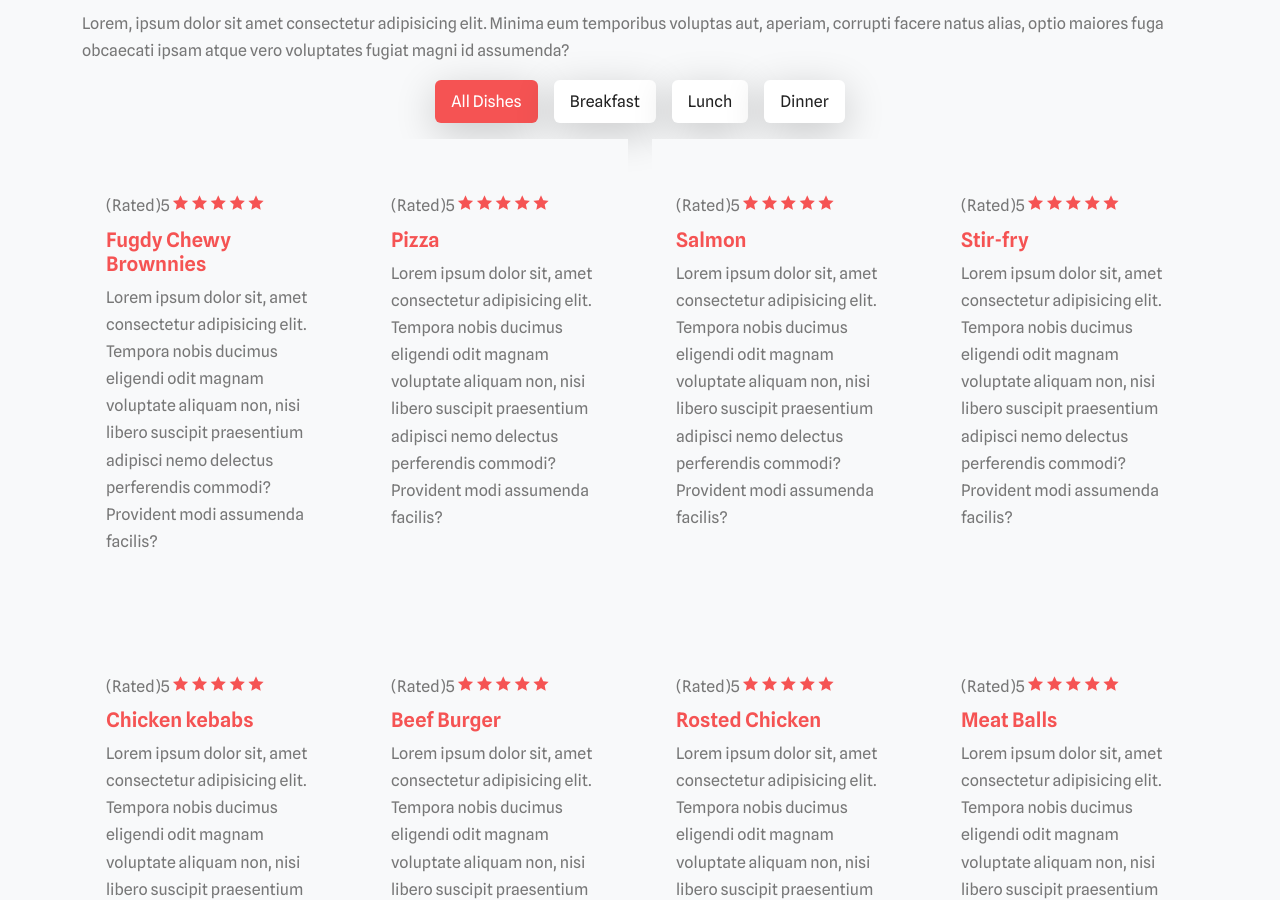
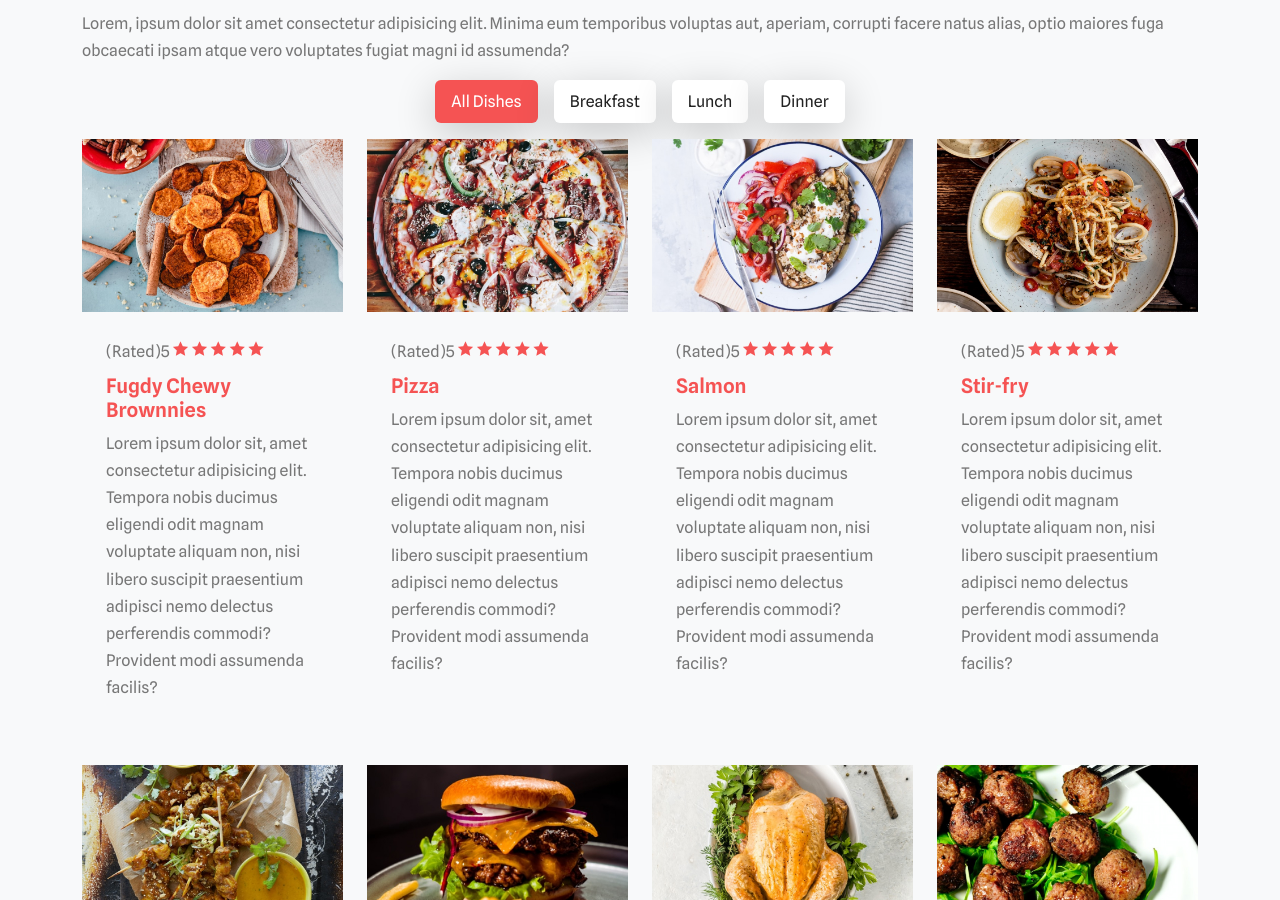
Before and after one commit to Mara-max/Restaurant-Website, a plain HTML site: page index.html in a window 1280 px wide. Shown: the part 1900-2800 px from the top of the page. Drawn offline with nearby package versions, Linux system fonts and the light colour scheme; files that its build step writes are made by us from their sources; files whose address does not match are found by name.

Commit message:
Update index.html
image links update

```diff
--- a/index.html
+++ b/index.html
@@ -8,7 +8,7 @@
         <link href="https://cdn.jsdelivr.net/npm/bootstrap@5.2.0-beta1/dist/css/bootstrap.min.css" rel="stylesheet"
             integrity="sha384-0evHe/X+R7YkIZDRvuzKMRqM+OrBnVFBL6DOitfPri4tjfHxaWutUpFmBp4vmVor" crossorigin="anonymous">
         <link href="https://cdn.jsdelivr.net/npm/remixicon@2.5.0/fonts/remixicon.css" rel="stylesheet">
-        <link rel="stylesheet" href="./assets/css/style.css">
+        <link rel="stylesheet" href="style.css">
     </head>
 
     <body>
@@ -162,7 +162,7 @@
                         <div class="row gy-4">
                             <div class="col-lg-3 col-sm-6">
                                 <div class="menu-item bg-light shoadow-on-hover">
-                                    <img src="./assets/images/item_3.jpg" alt="">
+                                    <img src="item_3.jpg" alt="">
                                     <div class="menu-item-content p-4">
                                         <div>
                                             <span>(Rated)5</span>
@@ -188,7 +188,7 @@
                             </div>
                             <div class="col-lg-3 col-sm-6">
                                 <div class="menu-item bg-light shoadow-on-hover">
-                                    <img src="./assets/images/item_5.jpg" alt="">
+                                    <img src="item_5.jpg" alt="">
                                     <div class="menu-item-content p-4">
                                         <div>
                                             <span>(Rated)5</span>
@@ -214,7 +214,7 @@
                             </div>
                             <div class="col-lg-3 col-sm-6">
                                 <div class="menu-item bg-light shoadow-on-hover">
-                                    <img src="./assets/images/item_1.jpg" alt="">
+                                    <img src="item_1.jpg" alt="">
                                     <div class="menu-item-content p-4">
                                         <div>
                                             <span>(Rated)5</span>
@@ -240,7 +240,7 @@
                             </div>
                             <div class="col-lg-3 col-sm-6">
                                 <div class="menu-item bg-light shoadow-on-hover">
-                                    <img src="./assets/images/item_2.jpg" alt="">
+                                    <img src="item_2.jpg" alt="">
                                     <div class="menu-item-content p-4">
                                         <div>
                                             <span>(Rated)5</span>
@@ -266,7 +266,7 @@
                             </div>
                             <div class="col-lg-3 col-sm-6">
                                 <div class="menu-item bg-light shoadow-on-hover">
-                                    <img src="./assets/images/item_4.jpg" alt="">
+                                    <img src="item_4.jpg" alt="">
                                     <div class="menu-item-content p-4">
                                         <div>
                                             <span>(Rated)5</span>
@@ -292,7 +292,7 @@
                             </div>
                             <div class="col-lg-3 col-sm-6">
                                 <div class="menu-item bg-light shoadow-on-hover">
-                                    <img src="./assets/images/item_7.jpg" alt="">
+                                    <img src="item_7.jpg" alt="">
                                     <div class="menu-item-content p-4">
                                         <div>
                                             <span>(Rated)5</span>
@@ -318,7 +318,7 @@
                             </div>
                             <div class="col-lg-3 col-sm-6">
                                 <div class="menu-item bg-light shoadow-on-hover">
-                                    <img src="./assets/images/item_6.jpg" alt="">
+                                    <img src="item_6.jpg" alt="">
                                     <div class="menu-item-content p-4">
                                         <div>
                                             <span>(Rated)5</span>
@@ -344,7 +344,7 @@
                             </div>
                             <div class="col-lg-3 col-sm-6">
                                 <div class="menu-item bg-light shoadow-on-hover">
-                                    <img src="./assets/images/item_8.jpg" alt="">
+                                    <img src="item_8.jpg" alt="">
                                     <div class="menu-item-content p-4">
                                         <div>
                                             <span>(Rated)5</span>
@@ -376,7 +376,7 @@
                         <div class="row gy-4">
                             <div class="col-lg-3 col-sm-6">
                                 <div class="menu-item bg-light shoadow-on-hover">
-                                    <img src="./assets/images/item_1.jpg" alt="">
+                                    <img src="item_1.jpg" alt="">
                                     <div class="menu-item-content p-4">
                                         <div>
                                             <span>(Rated)5</span>
@@ -402,7 +402,7 @@
                             </div>
                             <div class="col-lg-3 col-sm-6">
                                 <div class="menu-item bg-light shoadow-on-hover">
-                                    <img src="./assets/images/item_5.jpg" alt="">
+                                    <img src="item_5.jpg" alt="">
                                     <div class="menu-item-content p-4">
                                         <div>
                                             <span>(Rated)5</span>
@@ -428,7 +428,7 @@
                             </div>
                             <div class="col-lg-3 col-sm-6">
                                 <div class="menu-item bg-light shoadow-on-hover">
-                                    <img src="./assets/images/item_3.jpg" alt="">
+                                    <img src="item_3.jpg" alt="">
                                     <div class="menu-item-content p-4">
                                         <div>
                                             <span>(Rated)5</span>
@@ -454,7 +454,7 @@
                             </div>
                             <div class="col-lg-3 col-sm-6">
                                 <div class="menu-item bg-light shoadow-on-hover">
-                                    <img src="./assets/images/item_4.jpg" alt="">
+                                    <img src="item_4.jpg" alt="">
                                     <div class="menu-item-content p-4">
                                         <div>
                                             <span>(Rated)5</span>
@@ -486,7 +486,7 @@
                         <div class="row gy-4">
                             <div class="col-lg-3 col-sm-6">
                                 <div class="menu-item bg-light shoadow-on-hover">
-                                    <img src="./assets/images/item_1.jpg" alt="">
+                                    <img src="item_1.jpg" alt="">
                                     <div class="menu-item-content p-4">
                                         <div>
                                             <span>(Rated)5</span>
@@ -512,7 +512,7 @@
                             </div>
                             <div class="col-lg-3 col-sm-6">
                                 <div class="menu-item bg-light shoadow-on-hover">
-                                    <img src="./assets/images/item_2.jpg" alt="">
+                                    <img src="item_2.jpg" alt="">
                                     <div class="menu-item-content p-4">
                                         <div>
                                             <span>(Rated)5</span>
@@ -538,7 +538,7 @@
                             </div>
                             <div class="col-lg-3 col-sm-6">
                                 <div class="menu-item bg-light shoadow-on-hover">
-                                    <img src="./assets/images/item_3.jpg" alt="">
+                                    <img src="item_3.jpg" alt="">
                                     <div class="menu-item-content p-4">
                                         <div>
                                             <span>(Rated)5</span>
@@ -564,7 +564,7 @@
                             </div>
                             <div class="col-lg-3 col-sm-6">
                                 <div class="menu-item bg-light shoadow-on-hover">
-                                    <img src="./assets/images/item_4.jpg" alt="">
+                                    <img src="item_4.jpg" alt="">
                                     <div class="menu-item-content p-4">
                                         <div>
                                             <span>(Rated)5</span>
@@ -596,7 +596,7 @@
                         <div class="row gy-4">
                             <div class="col-lg-3 col-sm-6">
                                 <div class="menu-item bg-light shoadow-on-hover">
-                                    <img src="./assets/images/item_8.jpg" alt="">
+                                    <img src="item_8.jpg" alt="">
                                     <div class="menu-item-content p-4">
                                         <div>
                                             <span>(Rated)5</span>
@@ -622,7 +622,7 @@
                             </div>
                             <div class="col-lg-3 col-sm-6">
                                 <div class="menu-item bg-light shoadow-on-hover">
-                                    <img src="./assets/images/item_6.jpg" alt="">
+                                    <img src="item_6.jpg" alt="">
                                     <div class="menu-item-content p-4">
                                         <div>
                                             <span>(Rated)5</span>
@@ -648,7 +648,7 @@
                             </div>
                             <div class="col-lg-3 col-sm-6">
                                 <div class="menu-item bg-light shoadow-on-hover">
-                                    <img src="./assets/images/item_1.jpg" alt="">
+                                    <img src="item_1.jpg" alt="">
                                     <div class="menu-item-content p-4">
                                         <div>
                                             <span>(Rated)5</span>
@@ -674,7 +674,7 @@
                             </div>
                             <div class="col-lg-3 col-sm-6">
                                 <div class="menu-item bg-light shoadow-on-hover">
-                                    <img src="./assets/images/item_4.jpg" alt="">
+                                    <img src="item_4.jpg" alt="">
                                     <div class="menu-item-content p-4">
                                         <div>
                                             <span>(Rated)5</span>
@@ -798,7 +798,7 @@
                 </div>
                 <div class="col-lg-3 col-sm-6">
                     <div class="team-member p-4 border shoadow-on-hover text-center">
-                        <img src="./assets/images/team_01.png" alt="team1">
+                        <img src="team_01.png" alt="team1">
                         <div class="team-member-content">
                             <h4 class="mb-0 mt-4">John Doe</h4>
                             <p class="mb-0">Seafood Chef</p>
@@ -807,7 +807,7 @@
                 </div>
                 <div class="col-lg-3 col-sm-6">
                     <div class="team-member p-4 border shoadow-on-hover text-center">
-                        <img src="./assets/images/team_02.png" alt="team1">
+                        <img src="team_02.png" alt="team1">
                         <div class="team-member-content">
                             <h4 class="mb-0 mt-4">Sam Camp</h4>
                             <p class="mb-0">Desert Chef</p>
@@ -851,7 +851,7 @@
                                         <p>Lorem ipsum dolor sit amet consectetur adipisicing elit. recusandae
                                             praesentium id in perspi</p>
                                         <div class="person mt-2">
-                                            <img src="./assets/images/avatar_02.jpg" alt="">
+                                            <img src="avatar_02.jpg" alt="">
                                             <h4 class="mb-0 mt-2">Simon Says</h4>
                                             <div>
                                                 <span class="stars">
@@ -876,7 +876,7 @@
                                         <p>Lorem ipsum dolor sit amet consectetur adipisicing elit. recusandae
                                             praesentium id in perspi</p>
                                         <div class="person mt-4">
-                                            <img src="./assets/images/avatar_01.jpg" alt="">
+                                            <img src="avatar_01.jpg" alt="">
                                             <h4 class="mb-0 mt-2">John Talks</h4>
                                             <div>
                                                 <span class="stars">
@@ -959,7 +959,7 @@
         <div class="row g-0">
             <div class="col-lg-3 col-sm-6">
                 <div class="insta-post">
-                    <img src="./assets/images/insta_post01.jpg" alt="">
+                    <img src="insta_post01.jpg" alt="">
                     <a href="#" class="insta-btn">
                         <i class="ri-instagram-line"></i>
                     </a>
@@ -969,7 +969,7 @@
             </div>
             <div class="col-lg-3 col-sm-6">
                 <div class="insta-post">
-                    <img src="./assets/images/insta_post02.jpg" alt="">
+                    <img src="insta_post02.jpg" alt="">
                     <a href="#" class="insta-btn">
                         <i class="ri-instagram-line"></i>
                     </a>
@@ -979,7 +979,7 @@
             </div>
             <div class="col-lg-3 col-sm-6">
                 <div class="insta-post">
-                    <img src="./assets/images/insta_post03.jpg" alt="">
+                    <img src="insta_post03.jpg" alt="">
                     <a href="#" class="insta-btn">
                         <i class="ri-instagram-line"></i>
                     </a>
@@ -989,7 +989,7 @@
             </div>
             <div class="col-lg-3 col-sm-6">
                 <div class="insta-post">
-                    <img src="./assets/images/insta_post04.jpg" alt="">
+                    <img src="insta_post04.jpg" alt="">
                     <a href="#" class="insta-btn">
                         <i class="ri-instagram-line"></i>
                     </a>
@@ -1014,7 +1014,7 @@
                 <div class="row gy-4">
                     <div class="col-sm-6">
                         <div class="blog-post d-flex shoadow-on-hover">
-                            <img src="./assets/images/item_8.jpg" alt="">
+                            <img src="item_8.jpg" alt="">
                             <div class="blog-post-content p-4">
 
                                 <p>posted on 23 January 2022</p>
@@ -1027,7 +1027,7 @@
                     </div>
                     <div class="col-sm-6">
                         <div class="blog-post d-flex shoadow-on-hover">
-                            <img src="./assets/images/item_4.jpg" alt="">
+                            <img src="item_4.jpg" alt="">
                             <div class="blog-post-content p-4">
 
                                 <p>posted on 23 January 2022</p>
@@ -1040,7 +1040,7 @@
                     </div>
                     <div class="col-sm-6">
                         <div class="blog-post d-flex shoadow-on-hover">
-                            <img src="./assets/images/item_5.jpg" alt="">
+                            <img src="item_5.jpg" alt="">
                             <div class="blog-post-content p-4">
 
                                 <p>posted on 23 January 2022</p>
@@ -1053,7 +1053,7 @@
                     </div>
                     <div class="col-sm-6">
                         <div class="blog-post d-flex shoadow-on-hover">
-                            <img src="./assets/images/item_6.jpg" alt="">
+                            <img src="item_6.jpg" alt="">
                             <div class="blog-post-content p-4">
 
                                 <p>posted on 23 January 2022</p>
@@ -1075,7 +1075,7 @@
                 <div class="container">
                     <div class="row">
                         <div class=" col-lg-4">
-                            <img src="./assets/images/Delicious_white.png " class="mb-4 alt="">
+                            <img src="Delicious_white.png " class="mb-4 alt="">
                             <p>Lorem ipsum dolor sit amet consectetur adipisicing elit. Similique, corrupti odit
                                 tempora, a maiores ipsa dolorum perferendis hic sed iure atque magnam, minus adipisci
                                 quas veniam. Assumenda nulla reprehenderit quidem.</p>
```
